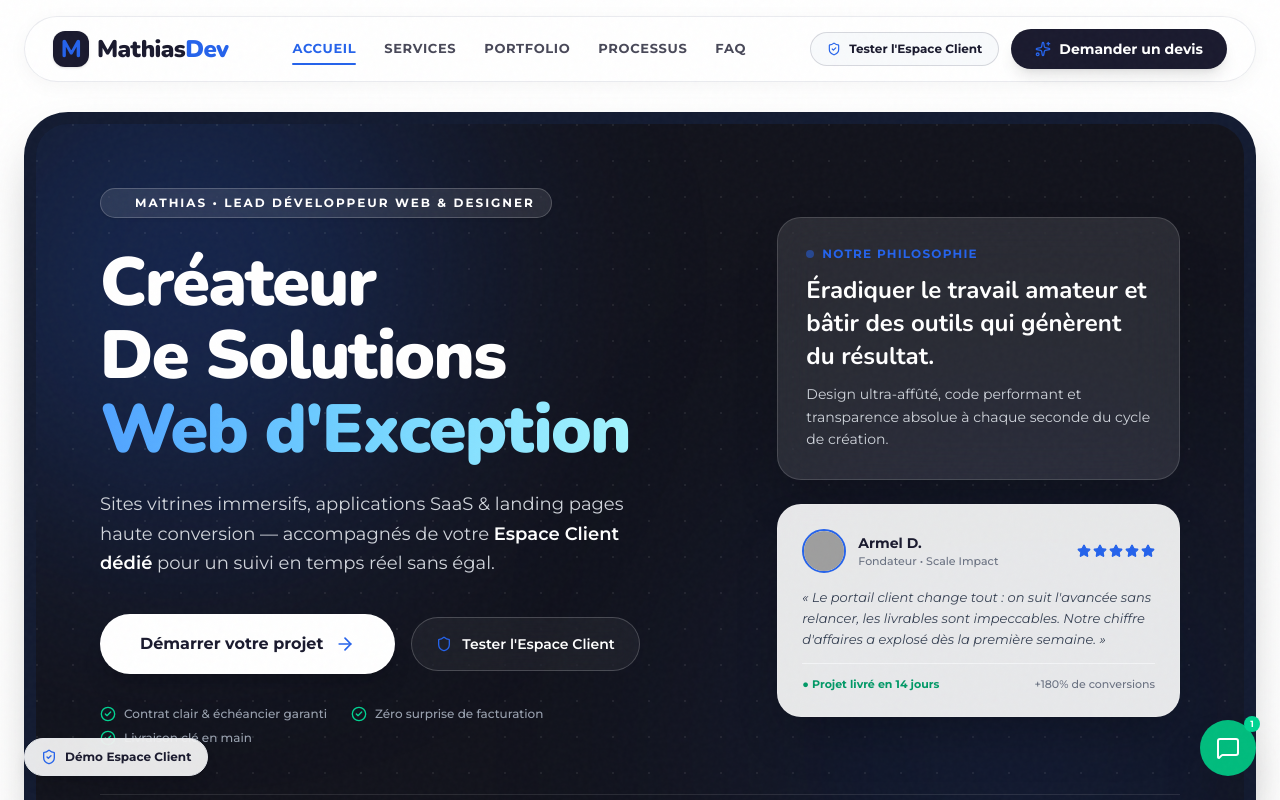
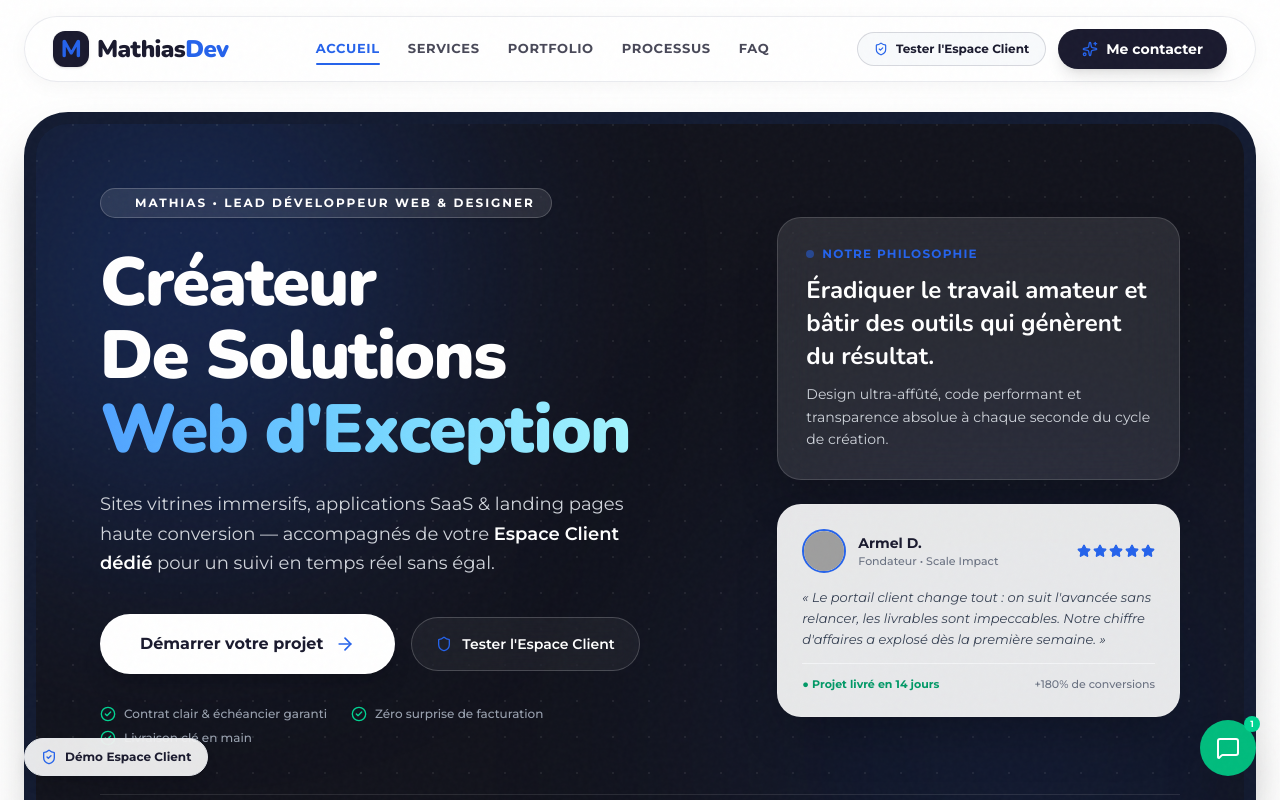
Before and after one commit to mathiaskowoe01-alt/Mathiaskowoe, a React (Vite) app: page / in a window 1280 px wide. Shown: the top 800 px of the page. Built offline with nearby package versions, Linux system fonts and the light colour scheme; grey boxes are pictures that could not be loaded.

Commit message:
update: replace devis button with Me contacter

```diff
--- a/src/components/Navbar.jsx
+++ b/src/components/Navbar.jsx
@@ -101,7 +101,7 @@ export default function Navbar({ onOpenDevis, onOpenSandbox }) {
             className="btn-magnetic inline-flex items-center justify-center gap-2 rounded-full bg-brand-dark px-5 md:px-6 py-2.5 text-xs md:text-sm font-bold text-white shadow-lg transition-all hover:bg-brand-primary hover:shadow-glow-primary active:scale-95"
           >
             <Sparkles className="h-4 w-4 text-brand-primary animate-pulse" />
-            <span>Demander un devis</span>
+            <span>Me contacter</span>
           </button>
         </div>
 
@@ -111,7 +111,7 @@ export default function Navbar({ onOpenDevis, onOpenSandbox }) {
             onClick={onOpenDevis}
             className="rounded-full bg-brand-primary px-4 py-2 text-xs font-bold text-white shadow-sm sm:hidden"
           >
-            Devis
+            Contact
           </button>
 
           <button
@@ -166,7 +166,7 @@ export default function Navbar({ onOpenDevis, onOpenSandbox }) {
                 className="flex items-center justify-center gap-2 rounded-2xl bg-brand-primary py-3.5 text-sm font-bold text-white shadow-lg"
               >
                 <Sparkles className="h-4 w-4" />
-                <span>Lancer un projet / Devis gratuit</span>
+                <span>Me contacter</span>
               </button>
             </div>
           </div>
--- a/src/components/ServicesSection.jsx
+++ b/src/components/ServicesSection.jsx
@@ -154,7 +154,7 @@ export default function ServicesSection({ onSelectService }) {
                   onClick={() => onSelectService(srv.id)}
                   className="btn-magnetic inline-flex items-center gap-2 rounded-full bg-brand-dark px-6 py-3 text-xs font-bold text-white shadow-md hover:bg-brand-primary transition-all duration-300"
                 >
-                  <span>Commander / Devis</span>
+                  <span>Me contacter</span>
                   <ArrowRight className="h-3.5 w-3.5" />
                 </button>
               </div>
```
